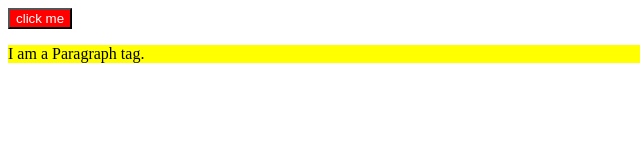
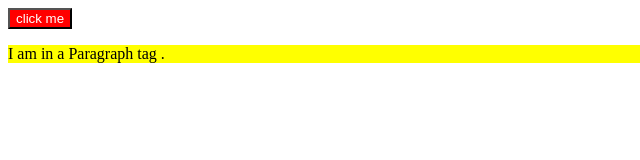
Before and after one commit to sudhanshu-77/JavaScript_Challenge, a website: page JavaScript/DAY-8/DOM Part -2/Practice/index.html in a window 1280 px wide. Shown: the full height of the page, 0-640 px from the left. Drawn offline with Linux system fonts and the light colour scheme.

Commit message:
DOM Part - 2

```diff
--- a/JavaScript/DAY-8/DOM Part -2/Practice/index.html
+++ b/JavaScript/DAY-8/DOM Part -2/Practice/index.html
@@ -7,7 +7,7 @@
     <link rel="stylesheet" href="style.css">
 </head>
 <body>
-    <p class = " content ">I am a Paragraph tag.</p>
+    <p class = " content ">I am in a Paragraph tag .</p>
     <script src="script.js"></script>
 </body>
 </html>
```
